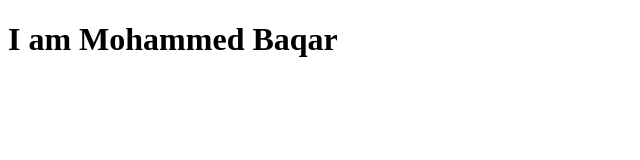
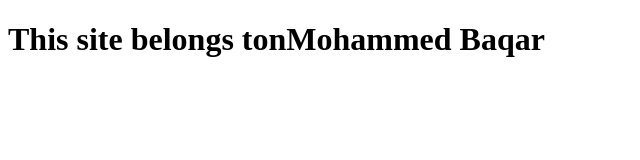
Before and after one commit to MohammedBaqar/web, a plain HTML site: page index.html in a window 1280 px wide. Shown: the whole page, without its empty margins (0-640 px from the left). Drawn offline with Linux system fonts and the light colour scheme.

Commit message:
Update index.html

```diff
--- a/index.html
+++ b/index.html
@@ -4,6 +4,6 @@
 	<title>welcome</title>
 </head>
 <body>
-<h1>I am Mohammed Baqar</h1>
+<h1>This site belongs tonMohammed Baqar</h1>
 </body>
 </html>
```
